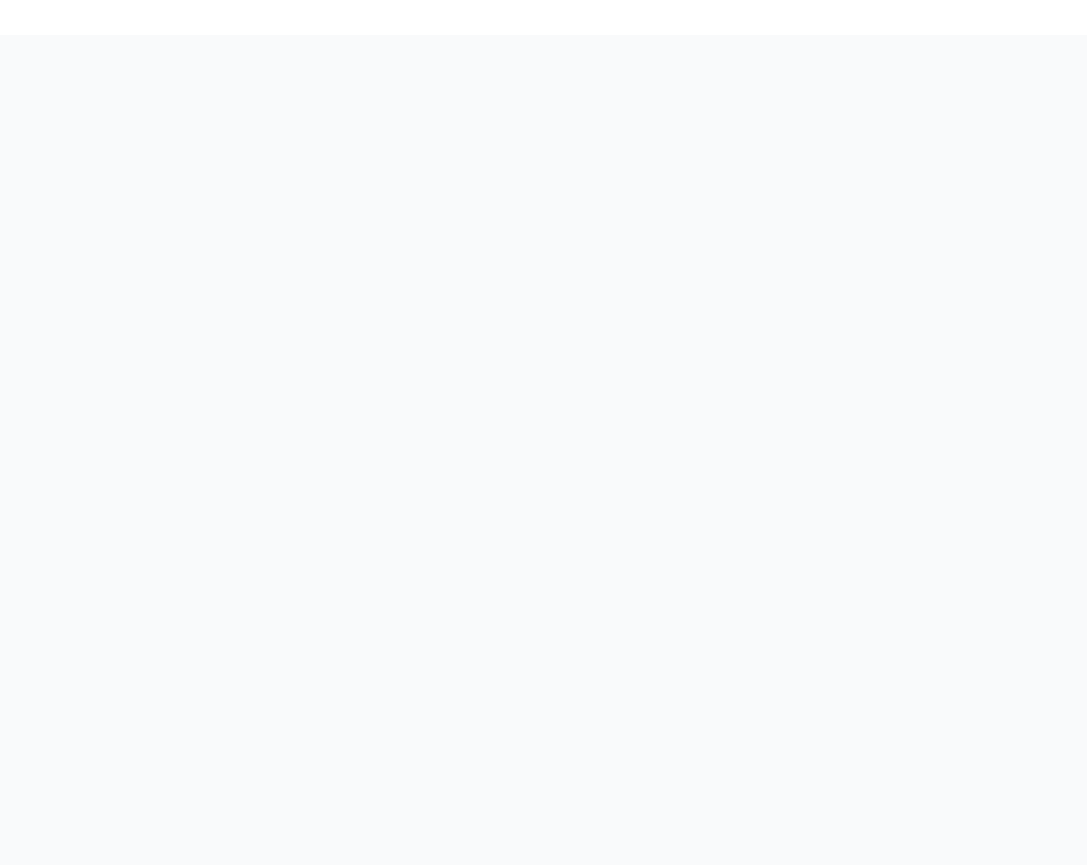
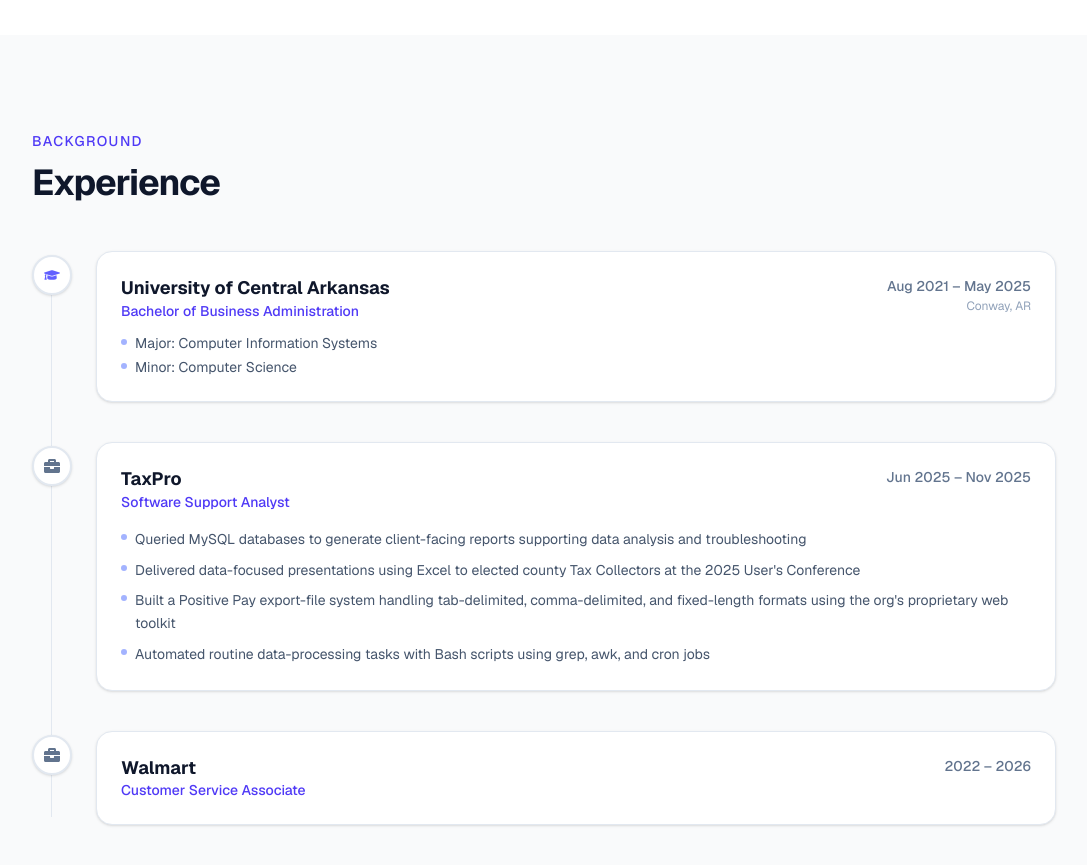
Before and after one commit to morganmicah200/Portfolio-Website, a Next.js app: page / in a window 1280 px wide. Shown: the part 2180-3045 px from the top of the page, without its empty margins (96-1183 px from the left). Before the commit the page ends 2215 px from the top, so only its background shows below. Built offline with nearby package versions, Linux system fonts and the light colour scheme.

Commit message:
Add experience section with education and work history timeline

```diff
--- /dev/null
+++ b/app/components/Experience.tsx
@@ -0,0 +1,128 @@
+import { FaGraduationCap, FaBriefcase } from "react-icons/fa";
+
+type ExperienceEntry = {
+  type: "work" | "education";
+  org: string;
+  role: string;
+  period: string;
+  location?: string;
+  bullets?: string[];
+  details?: string[];
+};
+
+const entries: ExperienceEntry[] = [
+  {
+    type: "education",
+    org: "University of Central Arkansas",
+    role: "Bachelor of Business Administration",
+    period: "Aug 2021 – May 2025",
+    location: "Conway, AR",
+    details: [
+      "Major: Computer Information Systems",
+      "Minor: Computer Science",
+    ],
+  },
+  {
+    type: "work",
+    org: "TaxPro",
+    role: "Software Support Analyst",
+    period: "Jun 2025 – Nov 2025",
+    bullets: [
+      "Queried MySQL databases to generate client-facing reports supporting data analysis and troubleshooting",
+      "Delivered data-focused presentations using Excel to elected county Tax Collectors at the 2025 User's Conference",
+      "Built a Positive Pay export-file system handling tab-delimited, comma-delimited, and fixed-length formats using the org's proprietary web toolkit",
+      "Automated routine data-processing tasks with Bash scripts using grep, awk, and cron jobs",
+    ],
+  },
+  {
+    type: "work",
+    org: "Walmart",
+    role: "Customer Service Associate",
+    period: "2022 – 2026",
+  },
+];
+
+export default function Experience() {
+  return (
+    <section id="experience" className="py-24 px-6">
+      <div className="max-w-5xl mx-auto flex flex-col gap-12">
+        {/* Heading */}
+        <div className="flex flex-col gap-3">
+          <p className="text-sm font-medium text-indigo-600 tracking-widest uppercase">
+            Background
+          </p>
+          <h2 className="text-3xl sm:text-4xl font-bold text-slate-900 tracking-tight">
+            Experience
+          </h2>
+        </div>
+
+        {/* Timeline */}
+        <div className="relative flex flex-col gap-0">
+          {/* Vertical line */}
+          <div className="absolute left-[19px] top-2 bottom-2 w-px bg-slate-200 hidden sm:block" />
+
+          {entries.map((entry, i) => (
+            <div key={i} className="relative flex gap-6 pb-10 last:pb-0">
+              {/* Icon dot */}
+              <div className="hidden sm:flex shrink-0 items-start pt-1">
+                <div className="relative z-10 flex h-10 w-10 items-center justify-center rounded-full bg-white border-2 border-slate-200 shadow-sm">
+                  {entry.type === "education" ? (
+                    <FaGraduationCap className="text-indigo-500 text-base" />
+                  ) : (
+                    <FaBriefcase className="text-slate-500 text-base" />
+                  )}
+                </div>
+              </div>
+
+              {/* Card */}
+              <div className="flex-1 bg-white rounded-2xl border border-slate-200 shadow-sm p-6 flex flex-col gap-3">
+                <div className="flex flex-col sm:flex-row sm:items-start sm:justify-between gap-1">
+                  <div>
+                    <h3 className="font-bold text-slate-900 text-lg leading-snug">
+                      {entry.org}
+                    </h3>
+                    <p className="text-indigo-600 font-medium text-sm">
+                      {entry.role}
+                    </p>
+                  </div>
+                  <div className="flex flex-col items-start sm:items-end gap-0.5 shrink-0">
+                    <span className="text-sm font-medium text-slate-500 whitespace-nowrap">
+                      {entry.period}
+                    </span>
+                    {entry.location && (
+                      <span className="text-xs text-slate-400">
+                        {entry.location}
+                      </span>
+                    )}
+                  </div>
+                </div>
+
+                {entry.details && (
+                  <ul className="flex flex-col gap-1">
+                    {entry.details.map((d, j) => (
+                      <li key={j} className="text-sm text-slate-600 flex gap-2">
+                        <span className="mt-1.5 h-1.5 w-1.5 shrink-0 rounded-full bg-indigo-300" />
+                        {d}
+                      </li>
+                    ))}
+                  </ul>
+                )}
+
+                {entry.bullets && (
+                  <ul className="flex flex-col gap-2 mt-1">
+                    {entry.bullets.map((b, j) => (
+                      <li key={j} className="text-sm text-slate-600 flex gap-2 leading-relaxed">
+                        <span className="mt-1.5 h-1.5 w-1.5 shrink-0 rounded-full bg-indigo-300" />
+                        {b}
+                      </li>
+                    ))}
+                  </ul>
+                )}
+              </div>
+            </div>
+          ))}
+        </div>
+      </div>
+    </section>
+  );
+}
--- a/app/page.tsx
+++ b/app/page.tsx
@@ -1,6 +1,7 @@
 import Hero from "./components/Hero";
 import Projects from "./components/Projects";
 import Skills from "./components/Skills";
+import Experience from "./components/Experience";
 
 export default function Home() {
   return (
@@ -8,6 +9,7 @@
       <Hero />
       <Projects />
       <Skills />
+      <Experience />
     </main>
   );
 }
```
